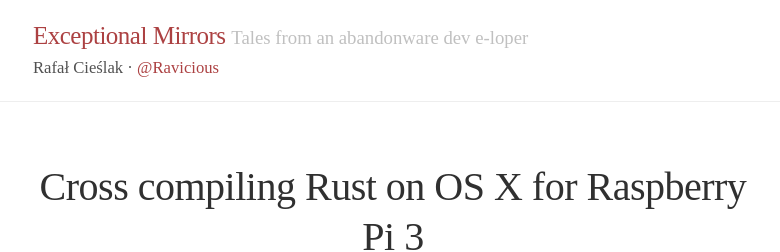
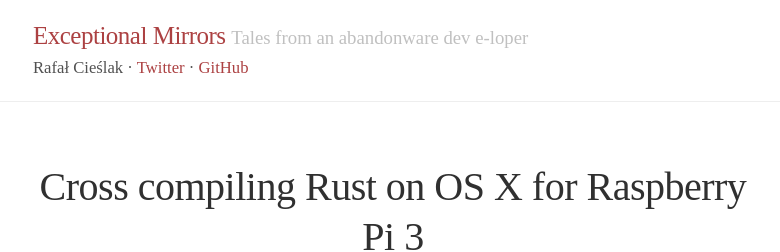
Before and after one commit to ravicious/ravicious.github.io, a Jekyll site: the page built from _posts/2016-03-08-cross-compiling-rust-on-os-x-for-raspberry-pi-3.md, in a window 1280 px wide. Shown: the top 252 px of the page, without its empty margins (247-1027 px from the left). Built offline with Jekyll 4.4.1, drawn with Linux system fonts in a browser that asks for light colours; some web fonts are replaced.

Commit message:
Add GitHub link

```diff
--- a/_layouts/default.html
+++ b/_layouts/default.html
@@ -17,7 +17,9 @@
           <small>
             Rafał Cieślak
             &middot;
-            <a href="https://twitter.com/Ravicious">@Ravicious</a>
+            <a href="https://twitter.com/Ravicious">Twitter</a>
+            &middot;
+            <a href="https://github.com/ravicious">GitHub</a>
           </small>
         </div>
       </div>
```
